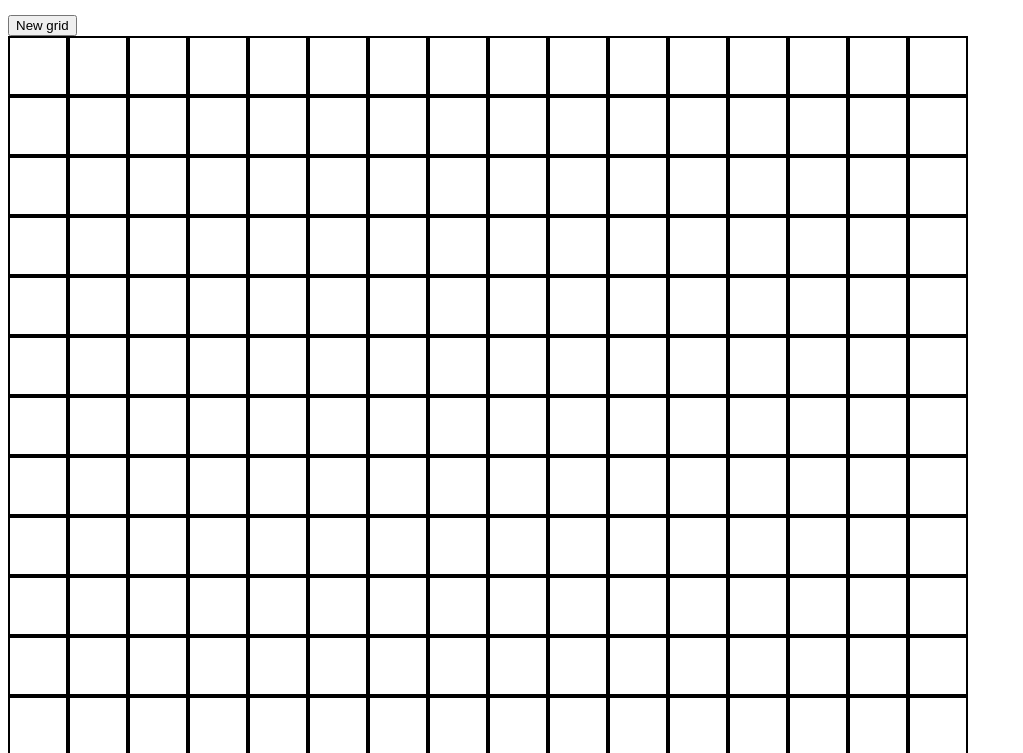
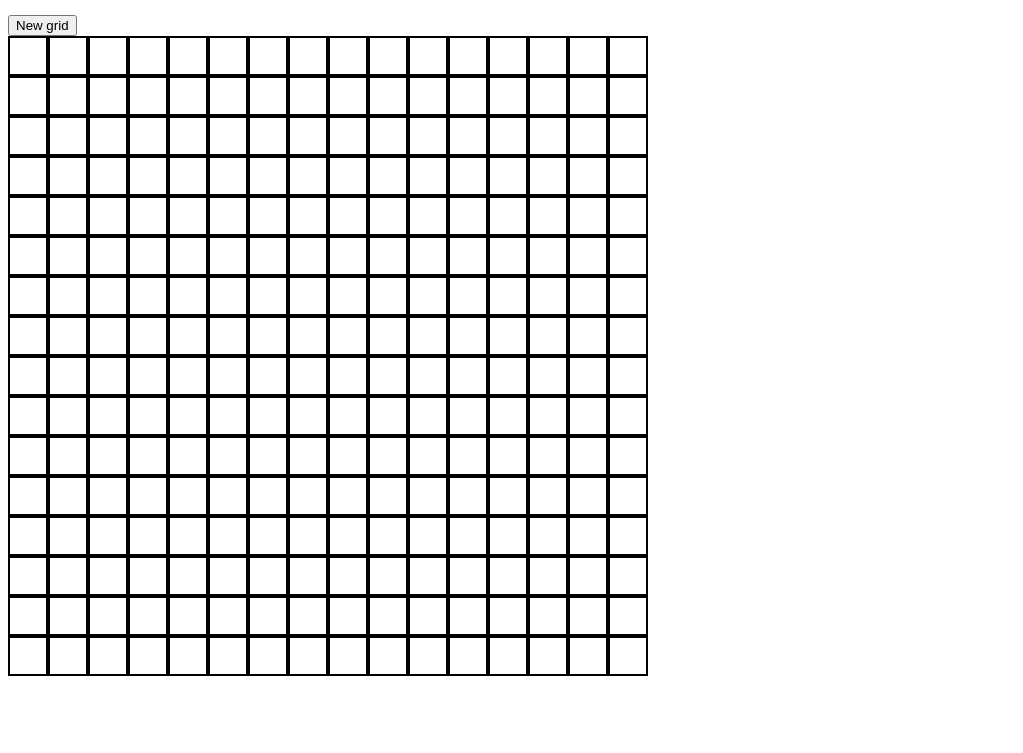
Before and after one commit to koleenciacico/Etch-a-Sketch, a plain HTML site: page index.html in a window 1280 px wide. Shown: the part 44-797 px from the top of the page, without its empty margins (0-1023 px from the left). Drawn offline with Linux system fonts and the light colour scheme.

Commit message:
fix the grid in web without having a hard scrolling

```diff
--- a/scripts.js
+++ b/scripts.js
@@ -12,8 +12,8 @@ function createGrid(size) {
       event.target.classList.add('hovered');
     });
 
-    gridDiv.style.width = `${960 / size}px`;
-    gridDiv.style.height = `${960 / size}px`;
+    gridDiv.style.width = `${100 / size}%`;
+    gridDiv.style.height = `${100 / size}%`;
   }
 }
 createGrid(16);
--- a/styles.css
+++ b/styles.css
@@ -1,8 +1,8 @@
 #parent-container {
   display: flex;
   flex-wrap: wrap;
-  width: 960px;
-  height: 960px;
+  width: 80vmin;
+  height: 80vmin;
 }
 .gridDiv {
   border: 2px solid rgb(0, 0, 0);
```
